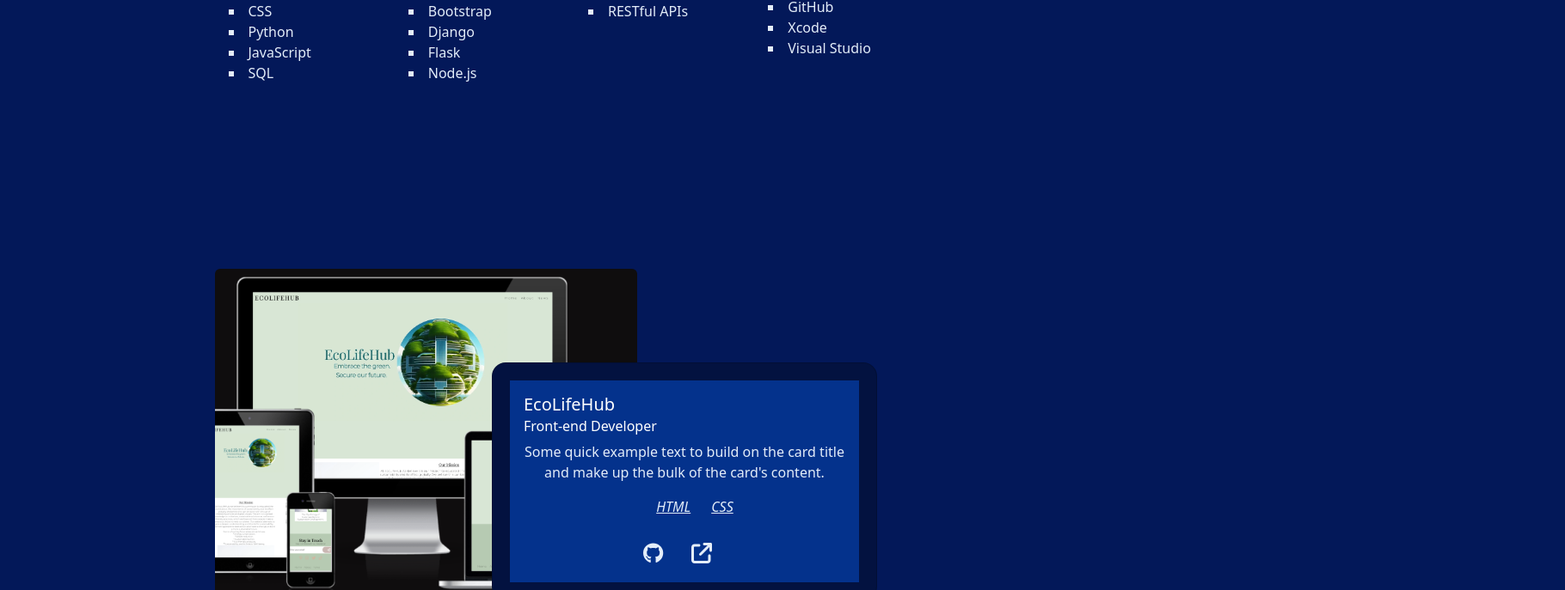
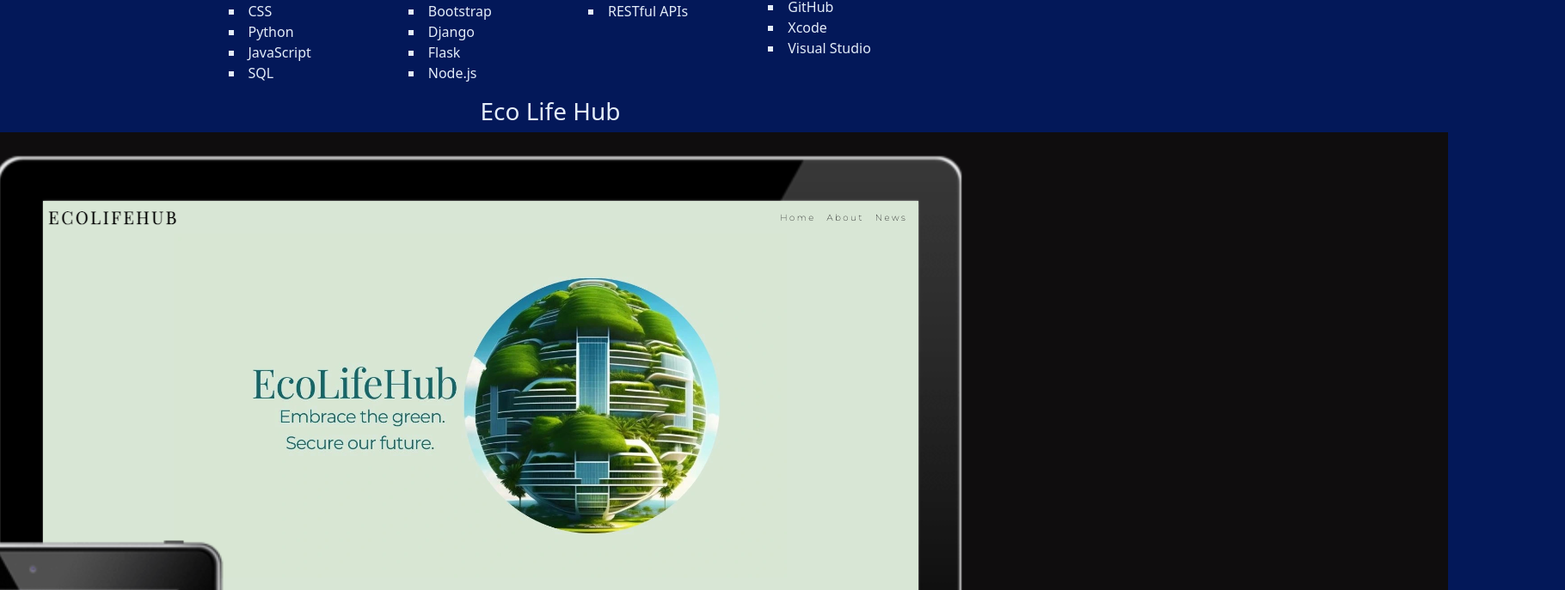
Before and after one commit to DanilleH22/portfolio, a React (Create React App) app: page / in a window 1280 px wide. Shown: the part 885-1572 px from the top of the page at 86% size, 1820 px wide, since content can reach past the window. Built offline with nearby package versions, Linux system fonts and the light colour scheme.

Commit message:
refactor projects to a flip card

```diff
--- a/src/pages/Projects.js
+++ b/src/pages/Projects.js
@@ -1,53 +1,108 @@
-import React from 'react';
-import proj1 from '../assets/proj1.png';
-import Image from 'react-bootstrap/Image';
-import Row from 'react-bootstrap/Row';
-import Col from 'react-bootstrap/Col';
-import Container from 'react-bootstrap/Container';
-import Card from 'react-bootstrap/Card';
-import styles from "../styles/Projects.module.css";
-import { FontAwesomeIcon } from '@fortawesome/react-fontawesome';
-import { faGithub } from '@fortawesome/free-brands-svg-icons';
-import { faArrowUpRightFromSquare } from '@fortawesome/free-solid-svg-icons';
+import React, { useState } from 'react';
+import ReactCardFlip from 'react-card-flip';
+import ProjectFront from '../components/ProjectFront';
+import ProjectBack from '../components/ProjectBack';
+import Proj1 from '../assets/proj1.png';
+import Proj2 from '../assets/proj2.png';
+import Proj3 from '../assets/proj3.png';
+import Proj4 from '../assets/proj4.png';
+import Proj5 from '../assets/proj5.png';
 
 const Projects = () => {
+  const [flippedIndex, setFlippedIndex] = useState(null);
+
+  const handleClick = (index) => {
+    setFlippedIndex((prevIndex) => (prevIndex === index ? null : index));
+  };
+
+  const projects = [
+    {
+      name: 'Eco Life Hub',
+      image: Proj1,
+      description: 'Programmed a website that is based on showing people how they can live life sustainably',
+      technologies: 'HMTL, CSS',
+      role: 'Front End Developer',
+      links: [
+        { label: 'GitHub', url: 'https://github.com/DanilleH22/EcoLifeHub' },
+        { label: 'Live Demo', url: 'https://danilleh22.github.io/EcoLifeHub/' },
+      ],
+    },
+    {
+      name: 'Simpson Smash',
+      image: Proj2,
+      description: 'Developed 2D game where you can hit a Simpson character in the face.',
+      technologies: 'HTML5, CSS, and JavaScript',
+      role: 'Full-stack Developer',
+      links: [
+        { label: 'GitHub', url: 'https://github.com/DanilleH22/simpsons_smash' },
+        { label: 'Live Demo', url: 'https://danilleh22.github.io/simpsons_smash/' },
+      ],
+    },
+    {
+      name: 'Which TV character Are You?',
+      image: Proj3,
+      description: 'Coded Python-based game about which TV character you are. The game asks 5 questions and only does so for the TV show South Park.',
+      technologies: 'Python',
+      role: 'Python Developer',
+      links: [
+        { label: 'GitHub', url: 'https://github.com/DanilleH22/Which_tv_character_are_you' },
+        { label: 'Live Demo', url: 'https://which-tv-character-are-you-86f095b68cfc.herokuapp.com/' },
+      ],
+    },
+    {
+      name: 'Inkpad',
+      image: Proj4,
+      description: 'A Django-based website where you can read and write books.',
+      technologies: 'Django, HTML, CSS, Javascript, PostgreSQL',
+      role: 'Full Stack Developer',
+      links: [
+        { label: 'GitHub', url: 'https://github.com/DanilleH22/inkpad_book' },
+        { label: 'Live Demo', url: 'https://github.com/DanilleH22/inkpad_book' },
+      ],
+    },
+      {
+        name: 'Innoevent',
+        image: Proj5,
+        description: 'Programmed a website that shows upcoming events.',
+        technologies: 'Django, HTML, CSS, React, PostgreSQL, Rest API',
+        role: 'Full Stack Developer',
+        links: [
+          { label: 'GitHub', url: 'https://github.com/DanilleH22/innovevent?tab=readme-ov-file' },
+          { label: 'Live Demo', url: 'https://innoevent-react-93e74f3a4351.herokuapp.com/' },
+        ],
+    },
+  ];
+
   return (
-    <Container fluid style={{ width: '90%'}}>
-      <section className={styles.projects}>
-        <Row className={styles.projectRow}>
-          {/* Image Column */}
-          <Col md={6} className={styles.Images}>
-            <Image src={proj1} className={styles.imageSpecific} rounded alt="EcoLifeHub" />
-          </Col>
-          {/* Card Column */}
-          <Col md={4} className={styles.projectBody}>
-            <Card className={styles.projectCard}>
-              <Card.Body className={styles.projectCardBody}>
-                <Card.Title style={{ textAlign: 'left', background: 'transparent', color: 'white' }}>EcoLifeHub</Card.Title>
-                <Card.Subtitle className="mb-2" style={{ textAlign: 'left', background: 'transparent', color: 'white' }}>Front-end Developer</Card.Subtitle>
-                <Card.Text style={{ background: 'transparent'}}>
-                  Some quick example text to build on the card title and make up the bulk of the card's content.
-                </Card.Text>
-                <Card.Text className={styles.projectTechnology} id={styles.projectTechnology1} style={{ background: 'transparent'}}>HTML</Card.Text>
-                <Card.Text className={styles.projectTechnology} style={{ background: 'transparent'}}>CSS</Card.Text>
+    <div style={{ display: 'flex', flexWrap: 'wrap', gap: '20px', justifyContent: 'center' }}>
+      {projects.map((project, index) => (
+        <ReactCardFlip
+          key={index}
+          isFlipped={flippedIndex === index}
+          flipDirection="horizontal"
+        >
+          {/* Front */}
+          <div>
+            <ProjectFront
+              projectName={project.name}
+              projectImage={project.image}
+              handleClick={() => handleClick(index)}
+            />
+          </div>
 
-                <br />
-
-                {/* GitHub Link */}
-                <Card.Link href="https://github.com/DanilleH22/EcoLifeHub" className={styles.projectLink} target="_blank" aria-label="GitHub Link" style={{ background: 'transparent'}}>
-                  <FontAwesomeIcon icon={faGithub} style={{ background: 'transparent'}} />
-                </Card.Link>
-
-                {/* Live Project Link */}
-                <Card.Link href="https://danilleh22.github.io/EcoLifeHub/" className={styles.projectLink} target="_blank" aria-label="Live Link" style={{ background: 'transparent'}}>
-                  <FontAwesomeIcon icon={faArrowUpRightFromSquare} style={{ background: 'transparent'}}/>
-                </Card.Link>
-              </Card.Body>
-            </Card>
-          </Col>
-        </Row>
-      </section>
-    </Container>
+          {/* Back */}
+          <div>
+            <ProjectBack
+              projectDescription={project.description}
+              projectTechnologies={project.technologies}
+              projectLinks={project.links}
+              projectRole={project.role}
+              handleClick={() => handleClick(index)}
+            />
+          </div>
+        </ReactCardFlip>
+      ))}
+    </div>
   );
 };
 
```
